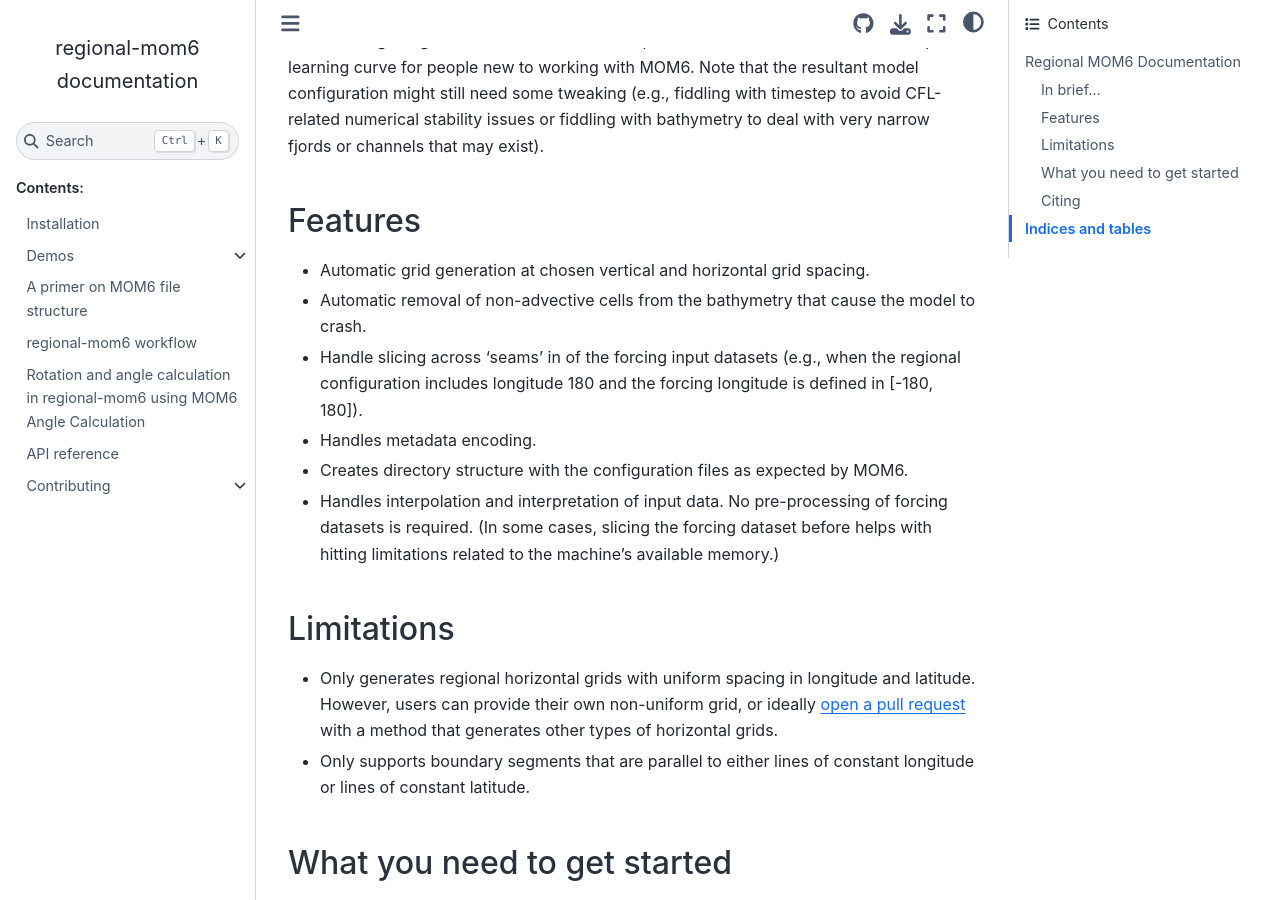
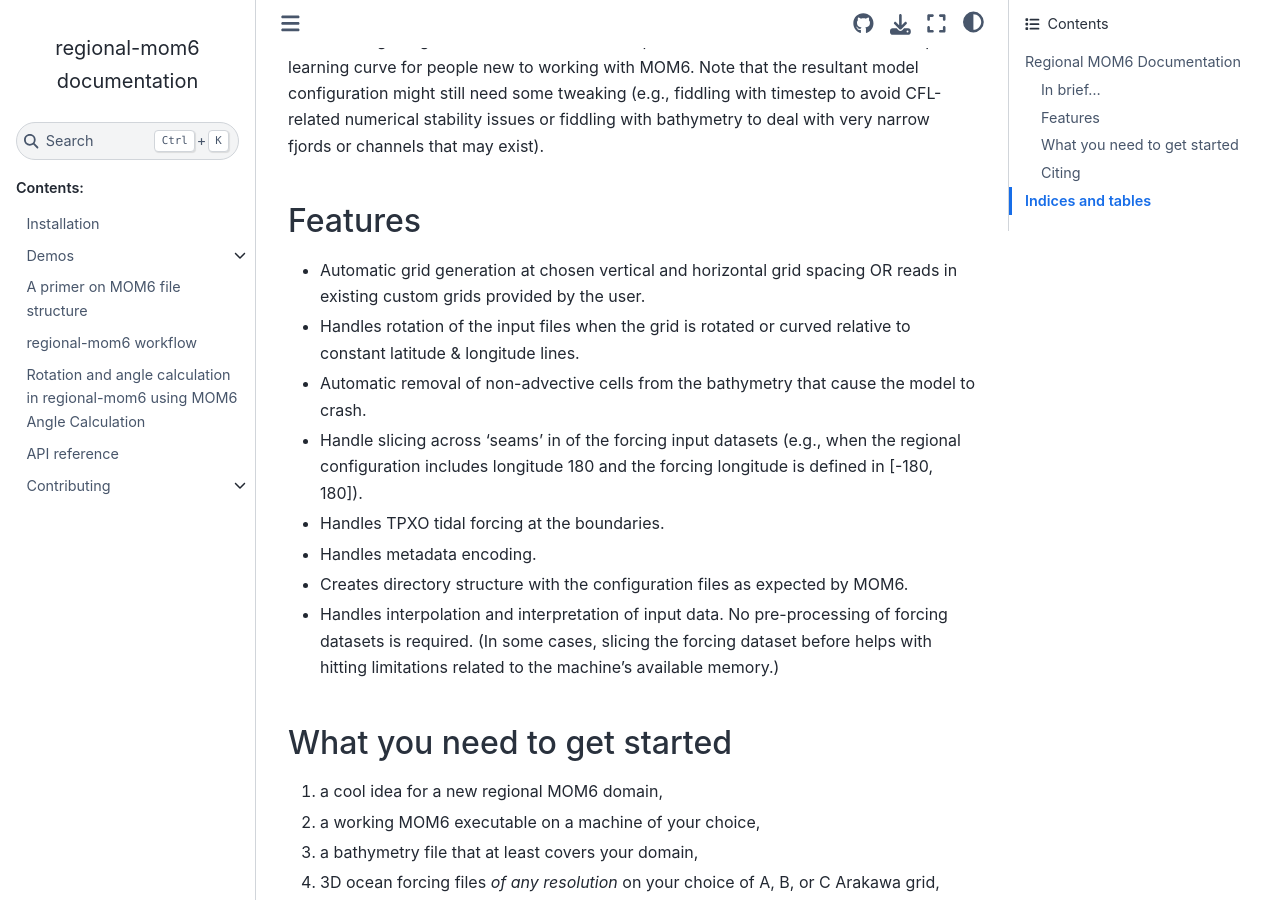
Before and after one commit to COSIMA/regional-mom6, a Sphinx documentation site: the page built from docs/index.rst, in a window 1280 px wide and 900 px high, scrolled down 382 px. Built offline with Sphinx 7.4.7 and the Sphinx Book theme 1.1.4, drawn with Linux system fonts in a browser that asks for light colours; pages that are not in the unit, such as notebooks, are missing from menus.

Commit message:
Update index.rst
Update documentation to reflect new features

```diff
--- a/docs/index.rst
+++ b/docs/index.rst
@@ -20,25 +20,18 @@ stability issues or fiddling with bathymetry to deal with very narrow fjords or
 Features
 --------
 
-- Automatic grid generation at chosen vertical and horizontal grid spacing.
+- Automatic grid generation at chosen vertical and horizontal grid spacing OR reads in existing custom grids provided by the user.
+- Handles rotation of the input files when the grid is rotated or curved relative to constant latitude & longitude lines.
 - Automatic removal of non-advective cells from the bathymetry that cause the model to crash.
 - Handle slicing across 'seams' in of the forcing input datasets (e.g., when the regional
   configuration includes longitude 180 and the forcing longitude is defined in [-180, 180]).
+- Handles TPXO tidal forcing at the boundaries.
 - Handles metadata encoding.
 - Creates directory structure with the configuration files as expected by MOM6.
 - Handles interpolation and interpretation of input data. No pre-processing of forcing datasets
   is required. (In some cases, slicing the forcing dataset before helps with hitting limitations
   related to the machine's available memory.)
 
-
-Limitations
-------------
-
-- Only generates regional horizontal grids with uniform spacing in longitude and latitude.
-  However, users can provide their own non-uniform grid, or ideally `open a pull request`_
-  with a method that generates other types of horizontal grids.
-- Only supports boundary segments that are parallel to either lines of constant longitude or lines of
-  constant latitude.
 
 
 What you need to get started
```
